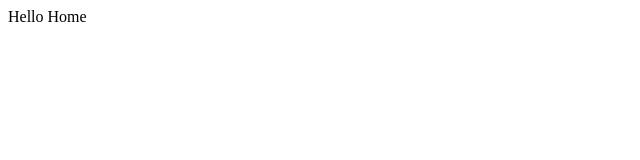
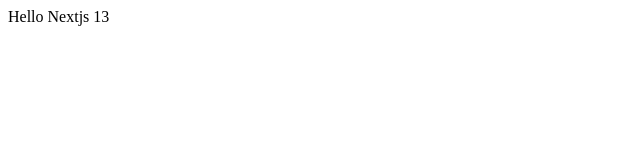
Before and after one commit to dionfananie/next-mongo, a Next.js app: page / in a window 1280 px wide. Shown: the top 160 px of the page, without its empty margins (0-640 px from the left). Built offline with nearby package versions, Linux system fonts and the light colour scheme.

Commit message:
change text

```diff
--- a/pages/index.js
+++ b/pages/index.js
@@ -1,5 +1,5 @@
 const Home = () => {
-    return <div>Hello Home</div>;
+    return <div>Hello Nextjs 13</div>;
 };
 
 export default Home;
```
